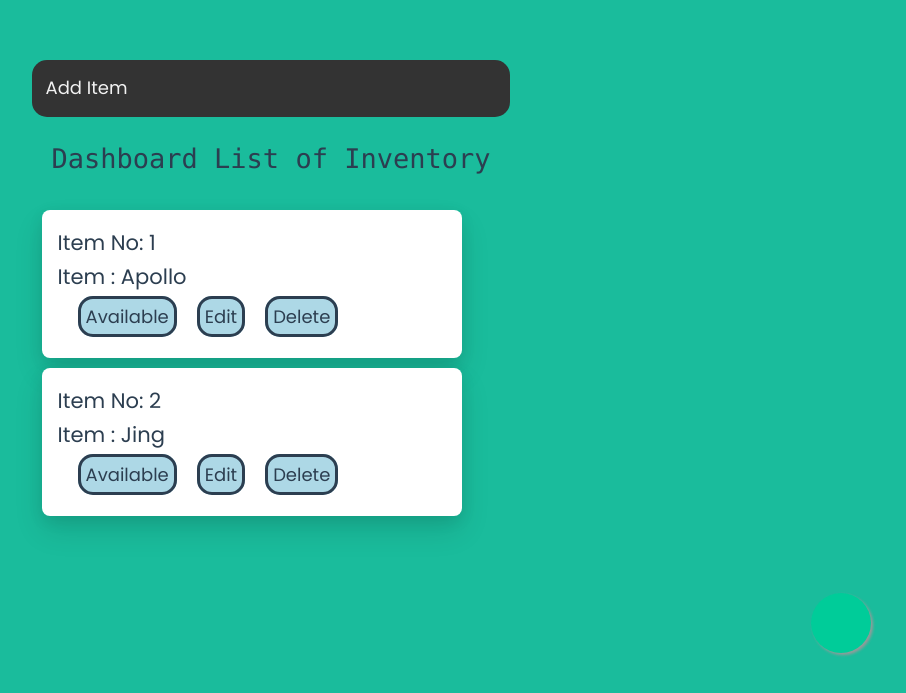
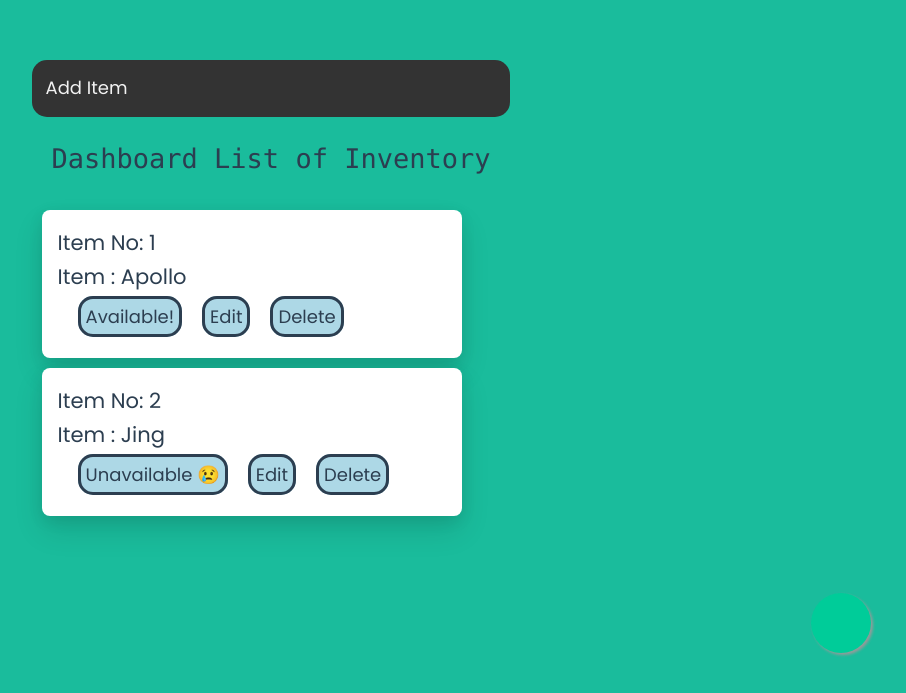
Before and after one commit to apollogabriel/it_training_proj1, a Vue app: page /dashboard in a window 1280 px wide. Shown: the part 107-800 px from the top of the page, without its empty margins (369-1275 px from the left). Built offline with nearby package versions, Linux system fonts and the light colour scheme.

Commit message:
4-22-25 office

```diff
--- a/src/components/InventoryItem.vue
+++ b/src/components/InventoryItem.vue
@@ -6,7 +6,7 @@
         </div>
 
         <div id="div1">
-            <div id="div2" @click="clickMe(this.itemno)">{{ btn1 }}</div>
+            <div id="div2" @click="clickMe(this.itemno,this.avail)"><span v-if="avail">Available!</span><span v-else>Unavailable 😢</span></div>
             <div id="div2">Edit</div>
             <div id="div2">Delete</div>
         </div>
@@ -26,24 +26,32 @@ import JSAlert from 'js-alert'
            itemname: {
                type: Object,
                default: () => ({})
+           },
+           avail: {
+               type: Object,
+               default: () => ({})
            }
         },
         data(){
             return{
-                btn1:'Available'
+                btn1:'Available',
+
             }
         },
         methods:{
-            clickMe(id){
+            clickMe(id,a){
+                console.log(this.props)
                 //JSAlert.alert("Ok.");
                 //JSAlert.alert("Your files have been saved successfully.", "Files Saved", "Got it");
-                if(this.btn1=='Available'){
-                    this.btn1='Unavailable'
-                    JSAlert.alert("Ok change to "+this.btn1+"!");
+                if(a){
+                    //props.avail=false
+                    JSAlert.alert("Ok change to Unavailable!");
                 }else{
-                    JSAlert.alert("Ok change to "+this.btn1+"!");
-                    this.btn1='Available'
+                    //props.avail=true
+                    JSAlert.alert("Ok change to Available!");
+
                 }
+                //console.log(props.avail)
                 // JSAlert.confirm("Are you sure you want to change this "+this.btn1+"?").then(function(result) {
 
                 // // Check if pressed yes
--- a/src/components/InventoryItemContainer.vue
+++ b/src/components/InventoryItemContainer.vue
@@ -1,6 +1,6 @@
 <template>
     <div class="thing" id="wrapper" v-for="x in itemnos" >
-        <InventoryItem v-bind:itemno="x.itemno" v-bind:itemname="x.itemname"/>
+        <InventoryItem v-bind:itemno="x.itemno" v-bind:itemname="x.itemname"  v-bind:avail="x.avail"/>
     </div>
 </template>
 <script>
@@ -10,7 +10,7 @@ export  default{
     data(){
         return{
 
-            itemnos:[{itemno:1,itemname:'Apollo'},{itemno:2,itemname:'Jing'}]
+            itemnos:[{itemno:1,itemname:'Apollo',avail:true},{itemno:2,itemname:'Jing',avail:false}]
 
         }
     }
```
